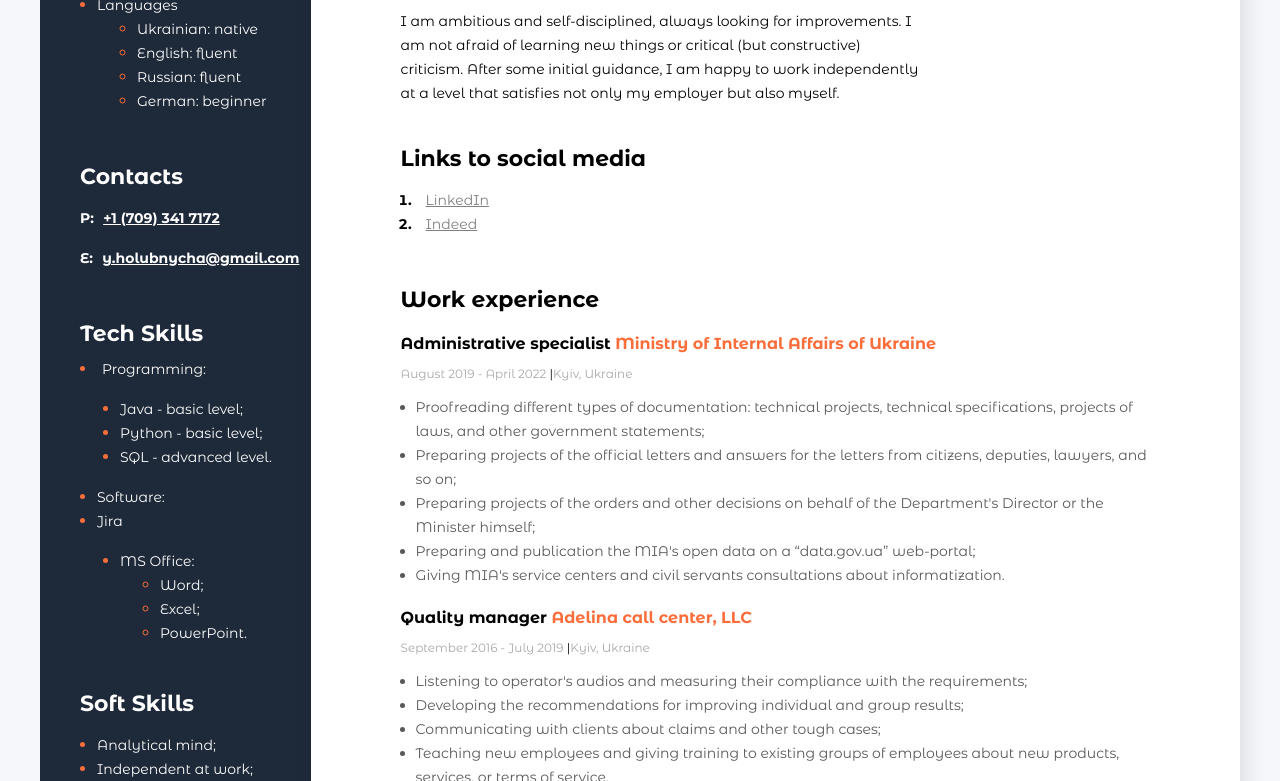
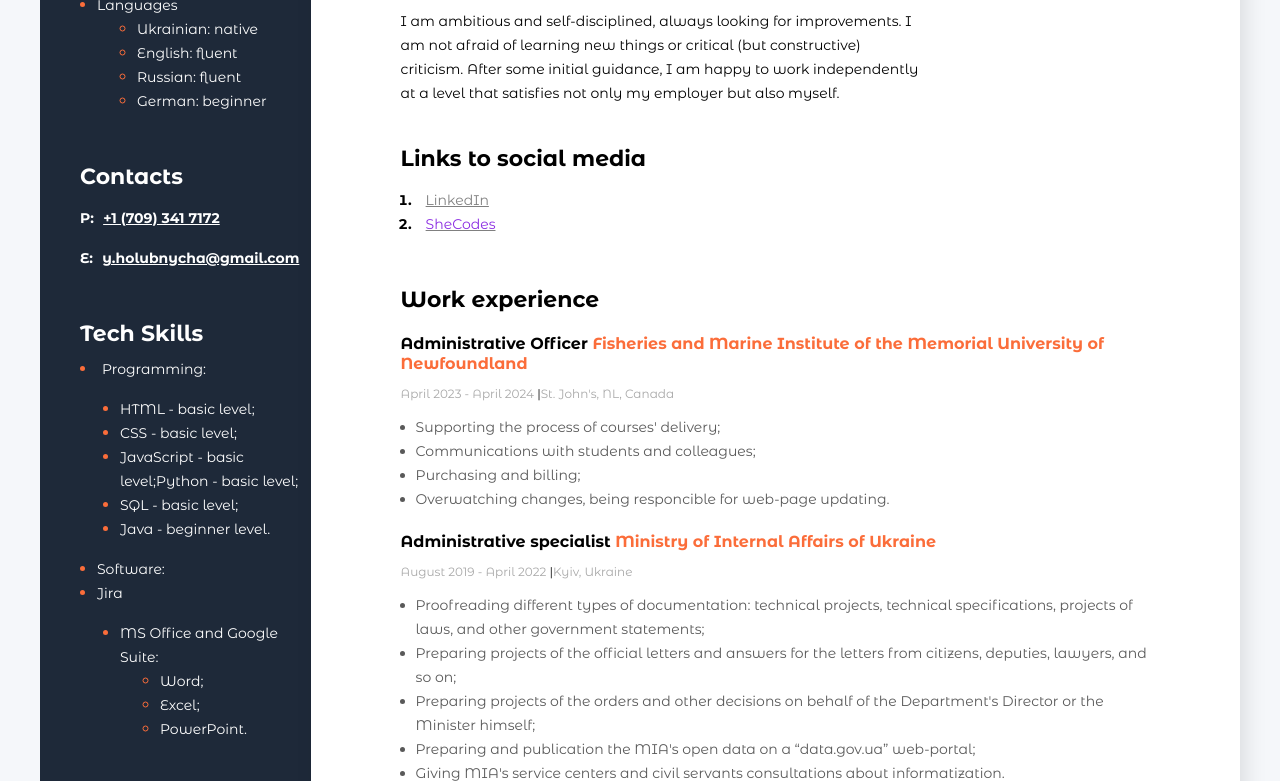
Before and after one commit to JuliaGolubnycha/CV, a plain HTML site: page main/index.html in a window 1280 px wide. Shown: the part 243-1024 px from the top of the page. Drawn offline with Linux system fonts and the light colour scheme.

Commit message:
Update index.html

```diff
--- a/main/index.html
+++ b/main/index.html
@@ -17,7 +17,7 @@
         <div class="main_content">
             <!--About me-->
             <div class="about">
-                <h2 class="about_position">Administrative</h2>
+                <h2 class="about_position">Administrative Officer <em>(Contract Full-time)</em></h2>
                 <h1 class="about_name">Yuliia Holubnycha</h1>
                 <p class="about_description">I am ambitious and self-disciplined, always looking for improvements. I am not afraid of learning new things or critical (but constructive) criticism. After some initial guidance, I am happy to work independently at a level that satisfies not only my employer but also myself.</p>
             </div>
@@ -25,13 +25,23 @@
             <div class="links">
                 <h3 class="title">Links to social media</h3>
                 <ol class="link_list">
-                    <li class="link_item"><a href="https://www.linkedin.com/in/julia-holubnycha-512143215/details/experience/" class="project_link"><span class="link_span">LinkedIn</span></a></li>
-                    <li class="link_item"><a href="https://my.indeed.com/resume?hl=en&co=CA&from=gnav-homepage&_ga=2.95724831.246462920.1655235645-1904773319.1654417938" class="project_link"><span class="link_span">Indeed</span></a></li>
+                    <li class="link_item"><a href="https://www.linkedin.com/in/julia-holubnycha/" class="project_link"><span class="link_span">LinkedIn</span></a></li>
+                    <li class="link_item"><a href="https://www.shecodes.io/graduates/83489-yuliia-holubnycha" class="project_link"><span class="link_span1">SheCodes</span></a></li>
                 </ol>
             </div>
             <!--Work experience-->
             <div class="WI">
                 <h3 class="title">Work experience</h3>
+                <div>
+                    <h4 class="position">Administrative Officer <span class="employer">Fisheries and Marine Institute of the Memorial University of Newfoundland</span></h4>
+                    <p class="period">April 2023 - April 2024 <span class="line">|</span>St. John's, NL, Canada</p>
+                    <ul class="worklist">
+                        <li>Supporting the process of courses' delivery;</li>
+                        <li>Communications with students and colleagues;</li>
+                        <li>Purchasing and billing;</li>
+                        <li>Overwatching changes, being responcible for web-page updating.</li>
+                    </ul>
+                </div>
                 <div>
                     <h4 class="position">Administrative specialist <span class="employer">Ministry of Internal Affairs of Ukraine</span></h4>
                     <p class="period">August 2019 - April 2022 <span class="line">|</span>Kyiv, Ukraine</p>
@@ -141,6 +151,11 @@
             <div class="ac">
                 <h3 class="title">Additional courses</h3>
                 <div>
+                    <h4 class="employer">SheCodes.io</h4>
+                    <h4 class="position">HTML, CSS, JavaScript <em>(certificates available on the LinkedIn page)</em></h4>
+                    <p class="period">2023 <span class="line">|</span>Online education</p>
+                </div>
+                <div>
                     <h4 class="employer">Prog academy</h4>
                     <h4 class="position">Java OOP</h4>
                     <p class="period">2021 <span class="line">|</span>Online education</p>
@@ -207,15 +222,18 @@
             <h3 class="sidebar-title">Tech Skills</h3>
             <li class="tech-skills-li"><span class="tech-skills-item">Programming:</span>
                 <ul>
-                    <li class="tech-skills-li"><span class="tech-skills-item">Java - basic level;</span></li>
+                    <li class="tech-skills-li"><span class="tech-skills-item">HTML - basic level;</span></li>
+                    <li class="tech-skills-li"><span class="tech-skills-item">CSS - basic level;</span></li>
+                    <li class="tech-skills-li"><span class="tech-skills-item">JavaScript - basic level;</span></l
                     <li class="tech-skills-li"><span class="tech-skills-item">Python - basic level;</span></li>
-                    <li class="tech-skills-li"><span class="tech-skills-item">SQL - advanced level.</span></li>
+                    <li class="tech-skills-li"><span class="tech-skills-item">SQL - basic level;</span></li>
+                    <li class="tech-skills-li"><span class="tech-skills-item">Java - beginner level.</span></li>
                 </ul>
             </li>
             <ul class="tech-skills-list">
                 <li class="tech-skills-li"><span class="tech-skills-item">Software:</span>
                     <li class="tech-skills-li"><span class="tech-skills-item">Jira</span></li></ul>
-                <ul><li class="tech-skills-li"> <span class="tech-skills-item">MS Office:</span>
+                <ul><li class="tech-skills-li"> <span class="tech-skills-item">MS Office and Google Suite:</span>
                     <ul>
                         <li class="tech-skills-li"> <span class="tech-skills-item">Word;</span> </li>
                         <li class="tech-skills-li"> <span class="tech-skills-item">Excel;</span> </li>
```
